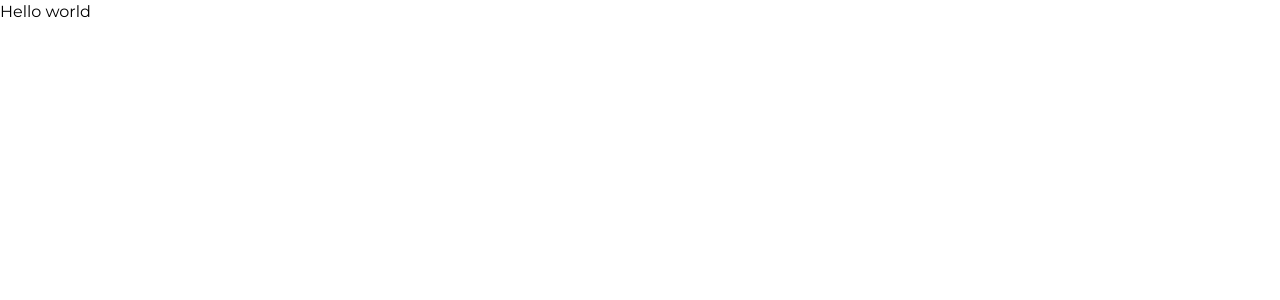
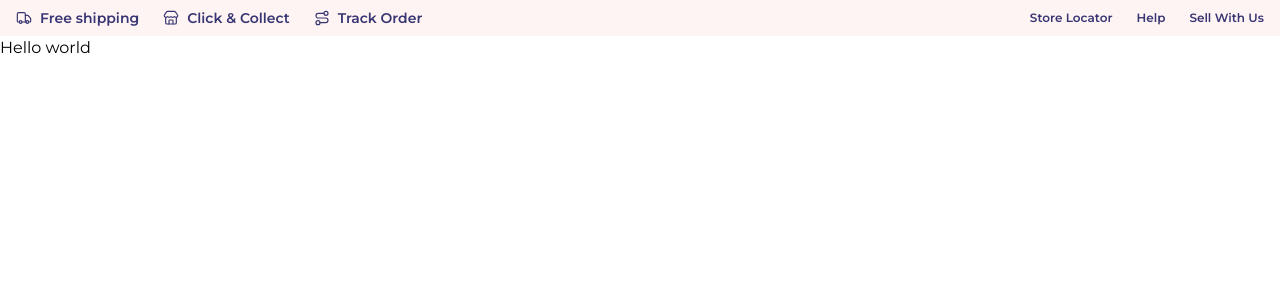
Before and after one commit to praveennagaraj97/royal-furniture, a Next.js app: page / in a window 1280 px wide. Shown: the top 300 px of the page. Built offline with nearby package versions, Linux system fonts and the light colour scheme.

Commit message:
Refactor global styles and integrate AppLayout component in RootLayout

```diff
--- a/src/app/globals.css
+++ b/src/app/globals.css
@@ -1,13 +1,25 @@
 @import 'tailwindcss';
 
-@theme {
+@theme inline {
   /* Fonts */
   --font-montserrat: var(--font-montserrat), sans-serif;
+}
 
+@theme {
   /* Colours */
   --color-soft-pink: #fff4f4;
+  --color-indigo-slate: #373672;
+  --colour--deep-maroon: #7e0000;
+  --colour--pale-blush: #fff2f2;
 }
 
-body {
-  @apply font-montserrat antialiased;
+@layer base {
+  body {
+    @apply font-montserrat antialiased;
+  }
+
+  button,
+  a {
+    @apply cursor-pointer;
+  }
 }
--- a/src/app/layout.tsx
+++ b/src/app/layout.tsx
@@ -1,3 +1,4 @@
+import AppLayout from '@/components/layout';
 import type { Metadata } from 'next';
 import { Montserrat } from 'next/font/google';
 import './globals.css';
@@ -19,7 +20,9 @@ export default function RootLayout({
 }>) {
   return (
     <html lang="en">
-      <body className={`${montserrat.variable} antialiased`}>{children}</body>
+      <body className={`${montserrat.variable} antialiased`}>
+        <AppLayout>{children}</AppLayout>
+      </body>
     </html>
   );
 }
--- /dev/null
+++ b/src/components/layout/index.tsx
@@ -0,0 +1,17 @@
+import { FC, ReactNode } from 'react';
+import QuickLinksBar from './quick-links-bar';
+
+interface AppLayoutProps {
+  children: ReactNode;
+}
+
+const AppLayout: FC<AppLayoutProps> = ({ children }) => {
+  return (
+    <>
+      <QuickLinksBar />
+      <main>{children}</main>
+    </>
+  );
+};
+
+export default AppLayout;
--- /dev/null
+++ b/src/components/layout/quick-links-bar.tsx
@@ -0,0 +1,68 @@
+'use client';
+
+import { motion } from 'framer-motion';
+import { Route, Store, Truck } from 'lucide-react';
+import { FC } from 'react';
+
+type QuickLink = {
+  label: string;
+  icon: typeof Truck;
+};
+
+const primaryLinks: QuickLink[] = [
+  { label: 'Free shipping', icon: Truck },
+  { label: 'Click & Collect', icon: Store },
+  { label: 'Track Order', icon: Route },
+];
+
+const secondaryLinks = ['Store Locator', 'Help', 'Sell With Us'];
+
+const QuickLinksBar: FC = () => {
+  return (
+    <div className="bg-soft-pink text-indigo-slate">
+      <div className="container mx-auto flex items-center justify-between px-4 py-2">
+        <div className="flex items-center gap-6">
+          {primaryLinks.map(({ label, icon: Icon }, index) => (
+            <motion.div
+              key={label}
+              className="flex items-center gap-2 text-sm font-semibold"
+              initial={{ opacity: 0, y: -4 }}
+              animate={{ opacity: 1, y: 0 }}
+              transition={{
+                delay: index * 0.05,
+                duration: 0.25,
+                ease: 'easeOut',
+              }}
+              whileHover={{ y: -1 }}
+            >
+              <Icon className="h-4 w-4" strokeWidth={1.75} />
+              <span>{label}</span>
+            </motion.div>
+          ))}
+        </div>
+
+        <div className="flex items-center gap-6 text-xs font-semibold">
+          {secondaryLinks.map((label, index) => (
+            <motion.a
+              key={label}
+              href="#"
+              className="transition-colors hover:text-indigo-700"
+              initial={{ opacity: 0, y: -4 }}
+              animate={{ opacity: 1, y: 0 }}
+              transition={{
+                delay: 0.15 + index * 0.05,
+                duration: 0.25,
+                ease: 'easeOut',
+              }}
+              whileHover={{ y: -1 }}
+            >
+              {label}
+            </motion.a>
+          ))}
+        </div>
+      </div>
+    </div>
+  );
+};
+
+export default QuickLinksBar;
```
